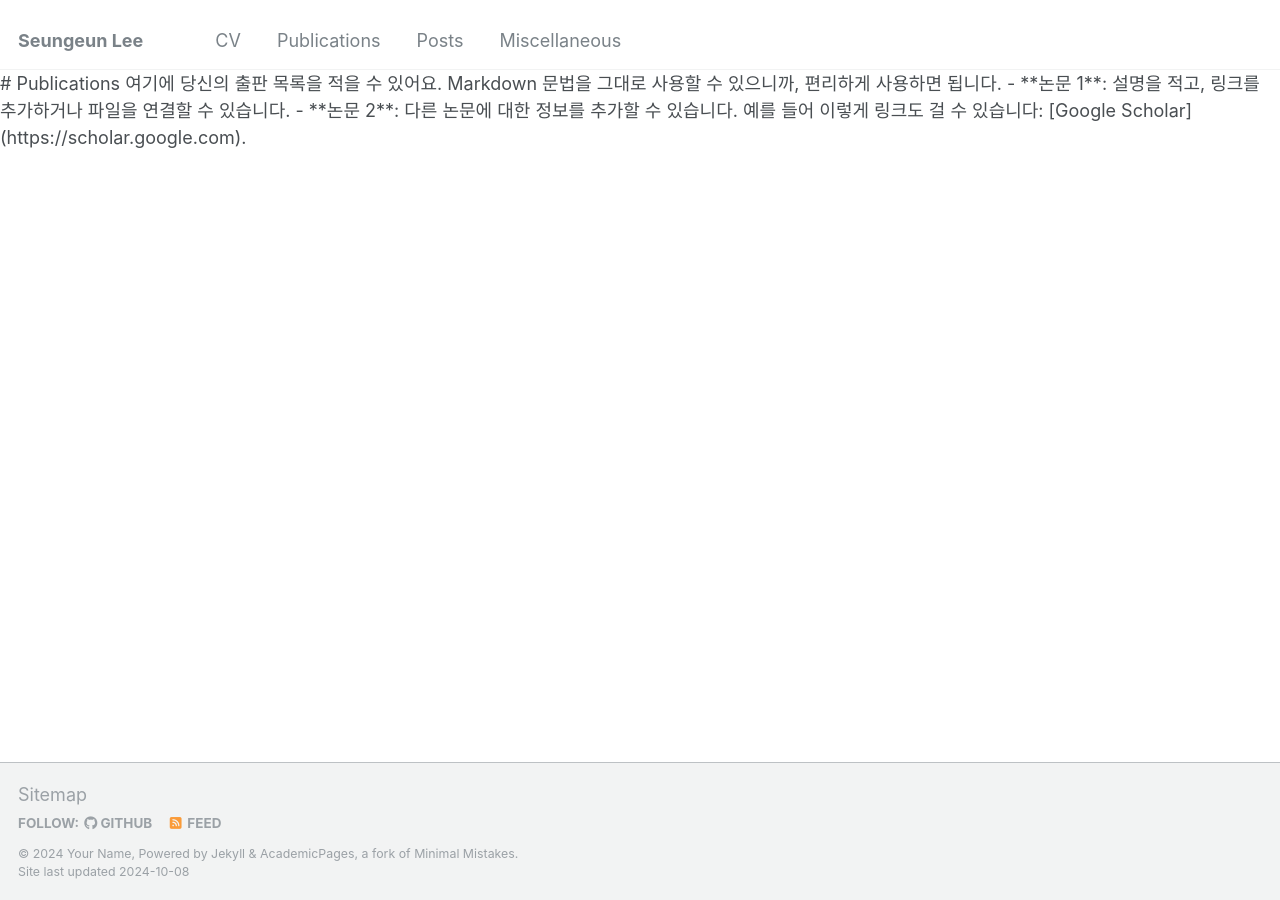
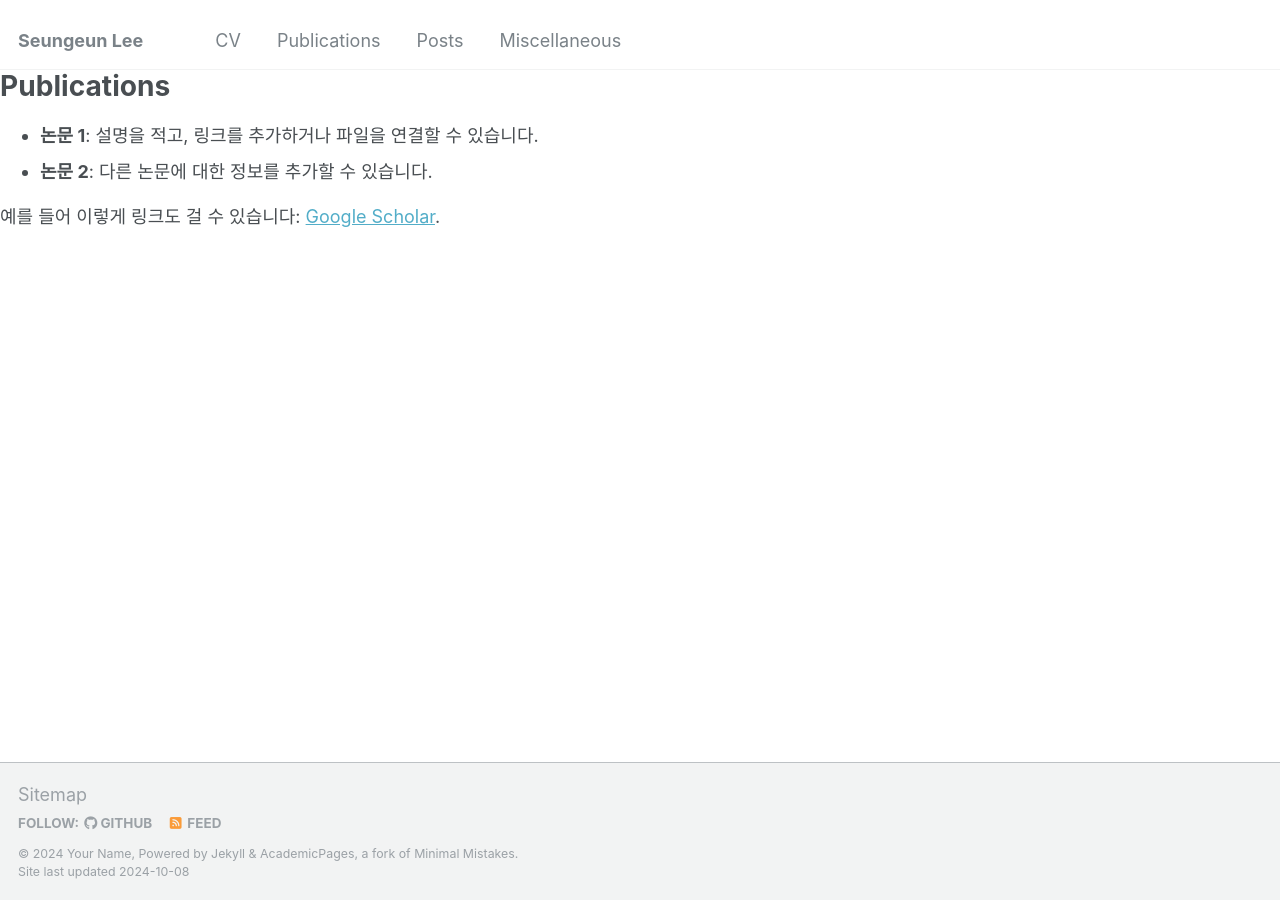
Before and after one commit to duneag2/duneag2.github.io, a Jekyll site: the page built from _pages/publications.html, in a window 1280 px wide. Built offline with Jekyll 4.4.1, drawn with Linux system fonts in a browser that asks for light colours.

Commit message:
Update publications.html

```diff
--- a/_pages/publications.html
+++ b/_pages/publications.html
@@ -4,11 +4,11 @@ title: "Publications"
 permalink: /publications/
 ---
 
-# Publications
+<h1>Publications</h1>
 
-여기에 당신의 출판 목록을 적을 수 있어요. Markdown 문법을 그대로 사용할 수 있으니까, 편리하게 사용하면 됩니다.
+<ul>
+  <li><strong>논문 1</strong>: 설명을 적고, 링크를 추가하거나 파일을 연결할 수 있습니다.</li>
+  <li><strong>논문 2</strong>: 다른 논문에 대한 정보를 추가할 수 있습니다.</li>
+</ul>
 
-- **논문 1**: 설명을 적고, 링크를 추가하거나 파일을 연결할 수 있습니다.
-- **논문 2**: 다른 논문에 대한 정보를 추가할 수 있습니다.
-
-예를 들어 이렇게 링크도 걸 수 있습니다: [Google Scholar](https://scholar.google.com).
+<p>예를 들어 이렇게 링크도 걸 수 있습니다: <a href="https://scholar.google.com">Google Scholar</a>.</p>
```
